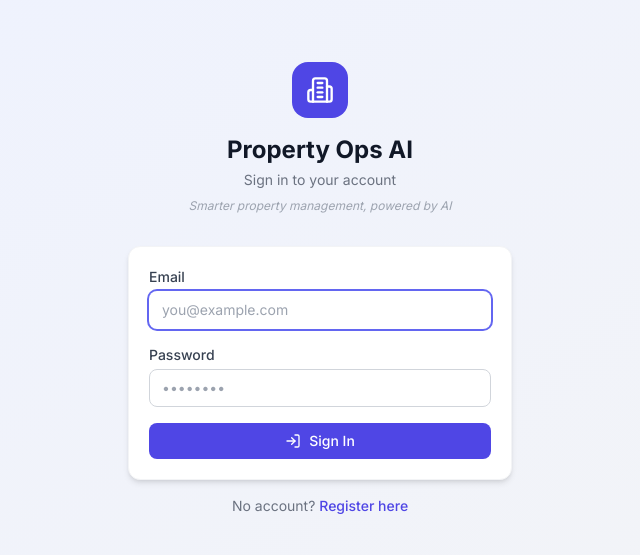
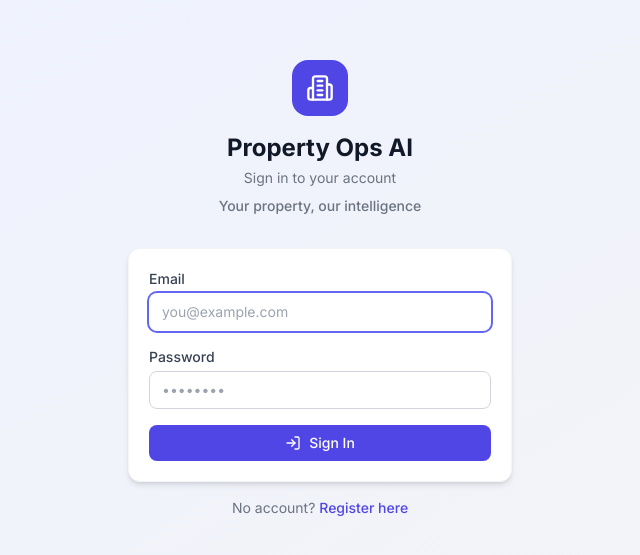
Before and after one commit to atul1104/property-ops, a React (Vite) app in the folder frontend/: page /login in a window 1280 px wide. Shown: the part 111-666 px from the top of the page, without its empty margins (320-960 px from the left). Built offline with nearby package versions, Linux system fonts and the light colour scheme; no server answers.

Commit message:
feat: update tagline on LoginPage to improve user engagement

```diff
--- a/frontend/src/pages/LoginPage.jsx
+++ b/frontend/src/pages/LoginPage.jsx
@@ -32,7 +32,7 @@ export default function LoginPage() {
           </div>
           <h1 className="text-2xl font-bold text-gray-900">Property Ops AI</h1>
           <p className="text-sm text-gray-500 mt-1">Sign in to your account</p>
-          <p className="text-xs text-gray-400 mt-2 italic">Smarter property management, powered by AI</p>
+          <p className="text-sm text-gray-500 mt-2 font-medium">Your property, our intelligence</p>
         </div>
 
         <div className="card shadow-md">
```
